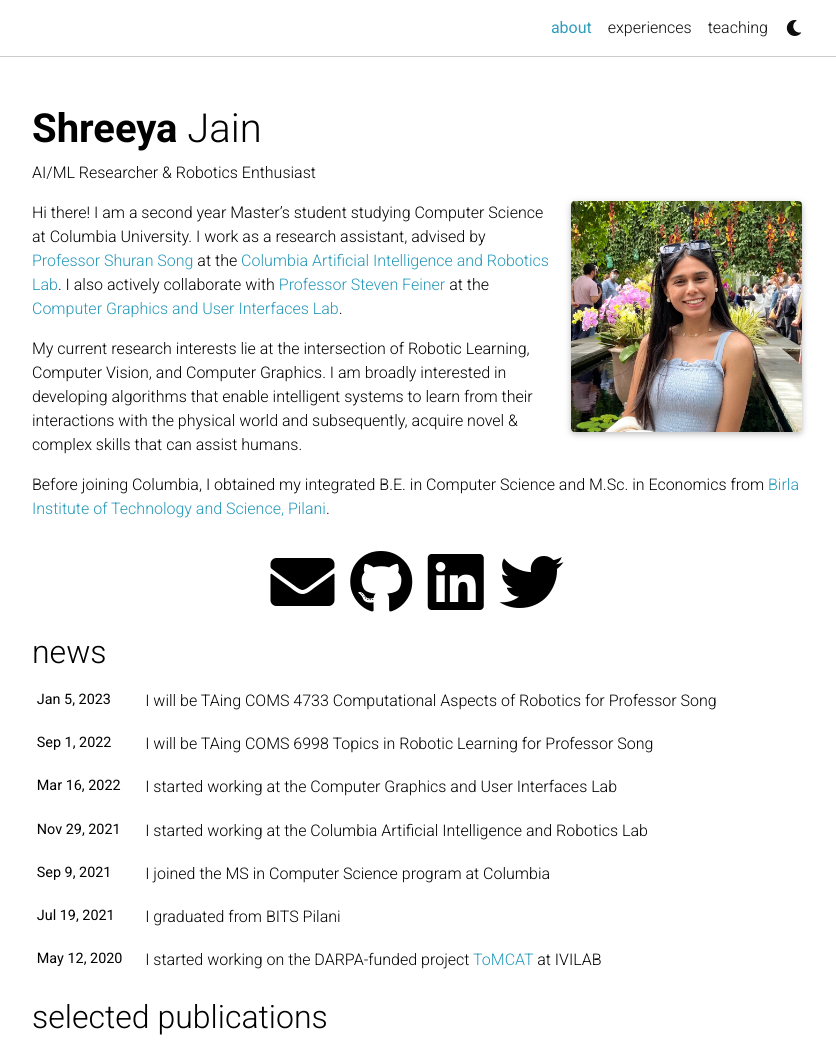
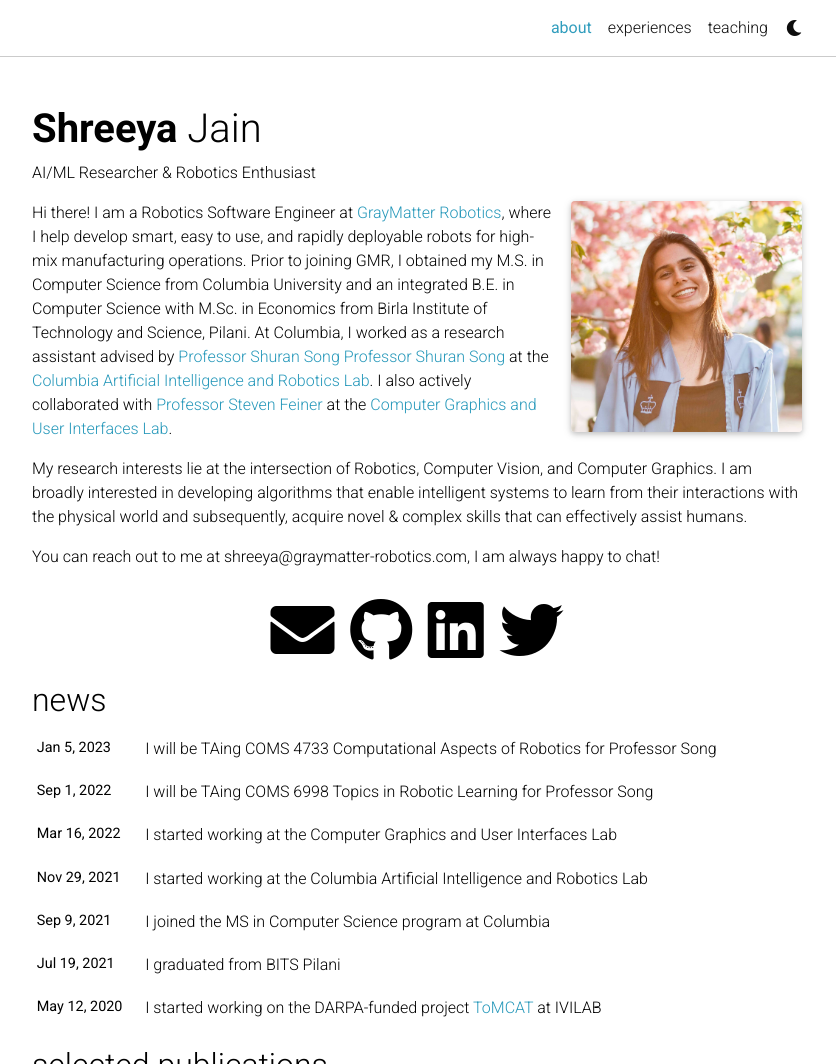
Before and after one commit to shreeyajain/shreeyajain.github.io, a Jekyll site: the page built from _pages/about.md, in a window 1280 px wide and 1286 px high, cut to the strip 0-1064 px from the top of the window. Shown: the whole strip, without its empty margins (223-1059 px from the left). Built offline with Jekyll 4.4.1, drawn with Linux system fonts in a browser that asks for light colours; comment, search, counter and statistics services are not loaded; a style sheet for code colours, icons or effects is not loaded.

Commit message:
updating with gmr information

```diff
--- a/_pages/about.md
+++ b/_pages/about.md
@@ -16,9 +16,10 @@ selected_papers: true # includes a list of papers marked as "selected={true}"
 social: true  # includes social icons at the bottom of the page
 ---
 
-Hi there! I am a second year Master's student studying Computer Science at Columbia University. I work as a research assistant, advised by <a href='https://www.cs.columbia.edu/~shurans/'>Professor Shuran Song</a> at the <a href='https://cair.cs.columbia.edu/'>Columbia Artificial Intelligence and Robotics Lab</a>. I also actively collaborate with <a href='http://www.cs.columbia.edu/~feiner/'>Professor Steven Feiner</a> at the <a href='https://graphics.cs.columbia.edu/home'> Computer Graphics and User Interfaces Lab</a>.
+Hi there! I am a Robotics Software Engineer at <a href='http://graymatter-robotics.com/'>GrayMatter Robotics</a>, where I help develop smart, easy to use, and rapidly deployable robots for high-mix manufacturing operations. Prior to joining GMR, I obtained my M.S. in Computer Science from Columbia University and an integrated B.E. in Computer Science with M.Sc. in Economics from Birla Institute of Technology and Science, Pilani. At Columbia, I worked as a research assistant advised by <a href='https://shurans.github.io/'>Professor Shuran Song</a> [Professor Shuran Song]() at the <a href='https://cair.cs.columbia.edu/'>Columbia Artificial Intelligence and Robotics Lab</a>. I also actively collaborated with <a href='http://www.cs.columbia.edu/~feiner/'>Professor Steven Feiner</a> at the <a href='https://graphics.cs.columbia.edu/home'> Computer Graphics and User Interfaces Lab</a>.
 
-My current research interests lie at the intersection of Robotic Learning, Computer Vision, and Computer Graphics. I am broadly interested in developing algorithms that enable intelligent systems to learn from their interactions with the physical world and subsequently, acquire novel & complex skills that can assist humans.
+My research interests lie at the intersection of Robotics, Computer Vision, and Computer Graphics. I am broadly interested in developing algorithms that enable intelligent systems to learn from their interactions with the physical world and subsequently, acquire novel & complex skills that can effectively assist humans.
 
-Before joining Columbia, I obtained my integrated B.E. in Computer Science and M.Sc. in Economics from <a href='https://www.bits-pilani.ac.in/'>Birla Institute of Technology and Science, Pilani</a>.
+You can reach out to me at shreeya@graymatter-robotics.com, I am always happy to chat!
+
 <!-- For my final year undergraduate thesis, I interned at the <a href='http://ivilab.org/index.html'>Interdisciplinary Visual Intelligence Lab (IVILAB), University of Arizona</a>, under the guidance of <a href='https://adarsh.cc/'>Dr. Adarsh Pyarelal</a> and <a href='http://kobus.ca/'>Professor Kobus Barnard</a>. -->
```
Also changed, not shown: _bibliography/papers.bib (+12 -12 lines), _layouts/bib.html (+7 -3 lines), assets/img/prof_pic.jpg, assets/img/prof_pic1.jpg (added).
